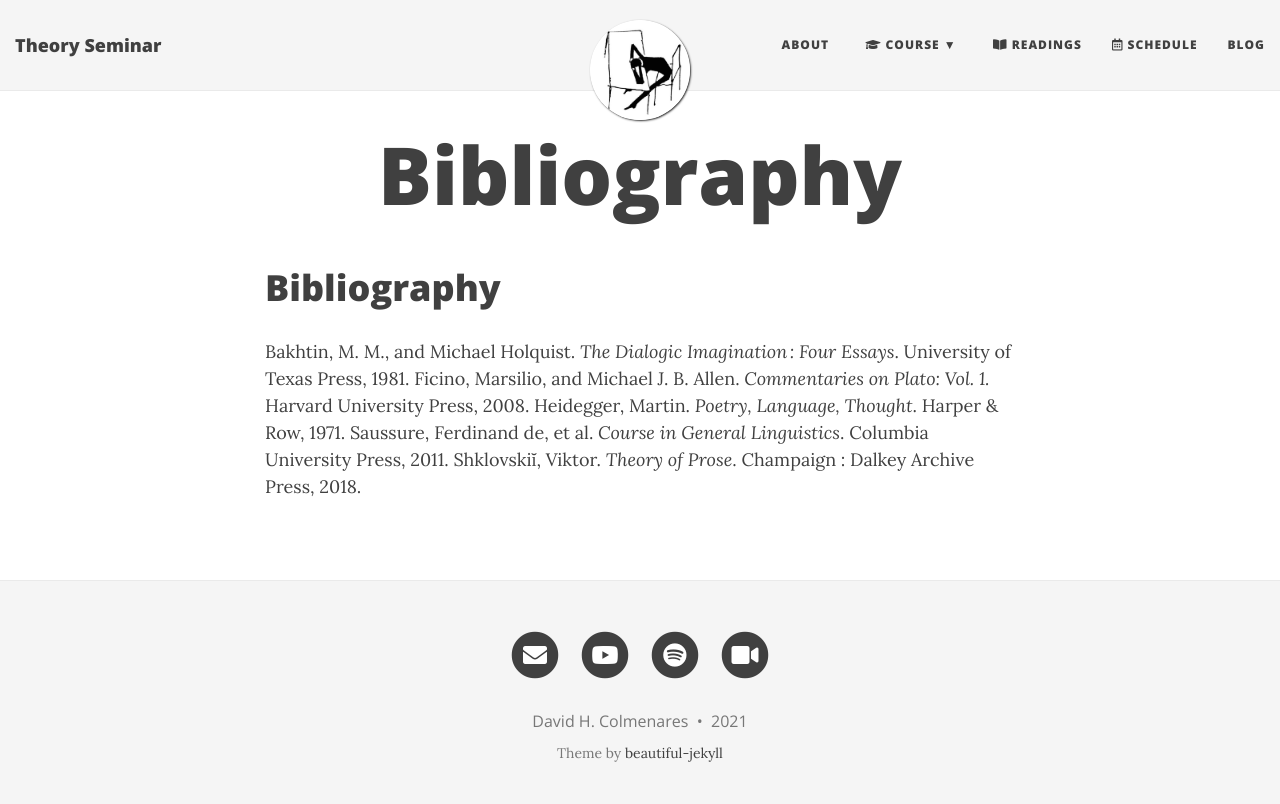
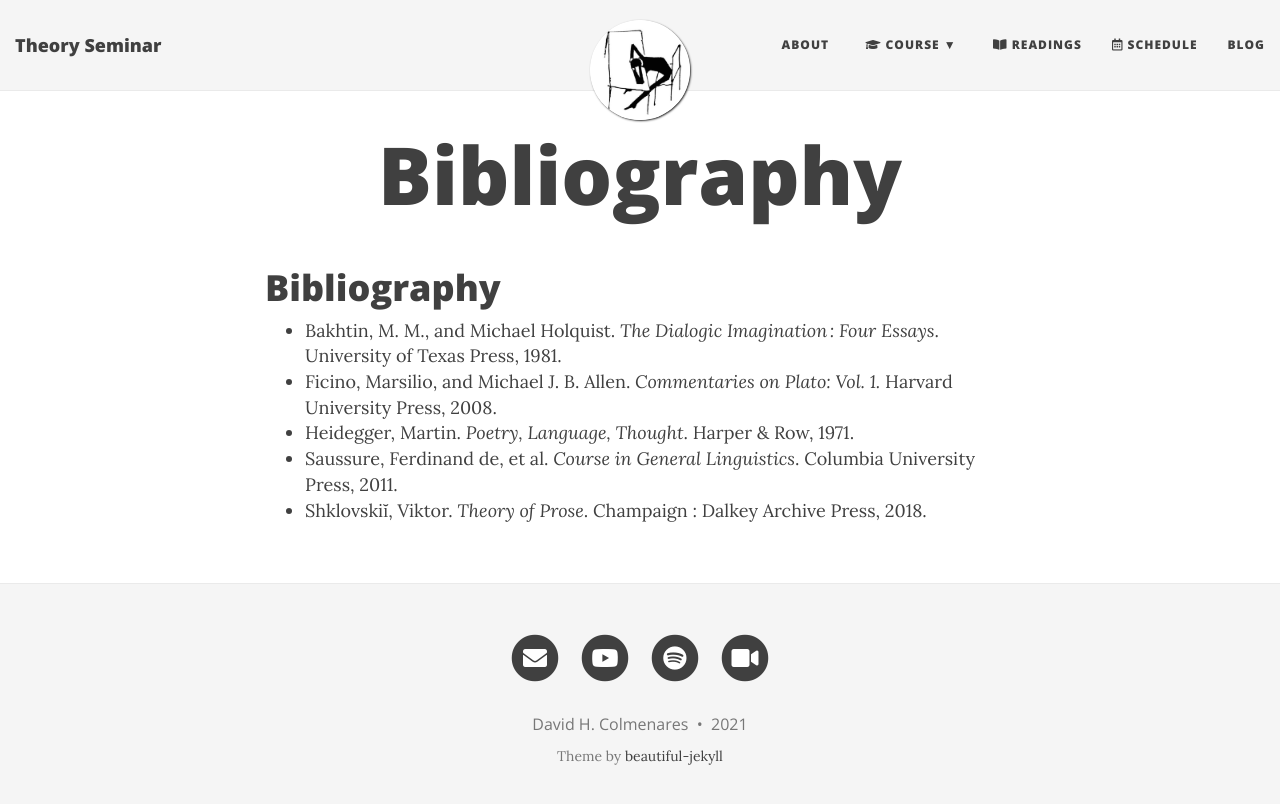
Before and after one commit to Hipomenes/bu-theory-course, a Jekyll site: the page built from bibliography.md, in a window 1280 px wide. Shown: the top 804 px of the page. Built offline with Jekyll 4.4.1, drawn with Linux system fonts in a browser that asks for light colours; nearby versions of some CDN libraries; our own code applies the rules of GitHub Pages for plain Markdown files.

```diff
--- a/bibliography.md
+++ b/bibliography.md
@@ -1,7 +1,7 @@
 # Bibliography
 
-Bakhtin, M. M., and Michael Holquist. *The Dialogic Imagination : Four Essays*. University of Texas Press, 1981.
-Ficino, Marsilio, and Michael J. B. Allen. *Commentaries on Plato: Vol. 1.* Harvard University Press, 2008.
-Heidegger, Martin. *Poetry, Language, Thought*. Harper & Row, 1971.
-Saussure, Ferdinand de, et al. *Course in General Linguistics*. Columbia University Press, 2011.
-Shklovskiĭ, Viktor. *Theory of Prose*. Champaign : Dalkey Archive Press, 2018.
+- Bakhtin, M. M., and Michael Holquist. *The Dialogic Imagination : Four Essays*. University of Texas Press, 1981.
+- Ficino, Marsilio, and Michael J. B. Allen. *Commentaries on Plato: Vol. 1.* Harvard University Press, 2008.
+- Heidegger, Martin. *Poetry, Language, Thought*. Harper & Row, 1971.
+- Saussure, Ferdinand de, et al. *Course in General Linguistics*. Columbia University Press, 2011.
+- Shklovskiĭ, Viktor. *Theory of Prose*. Champaign : Dalkey Archive Press, 2018.
```
